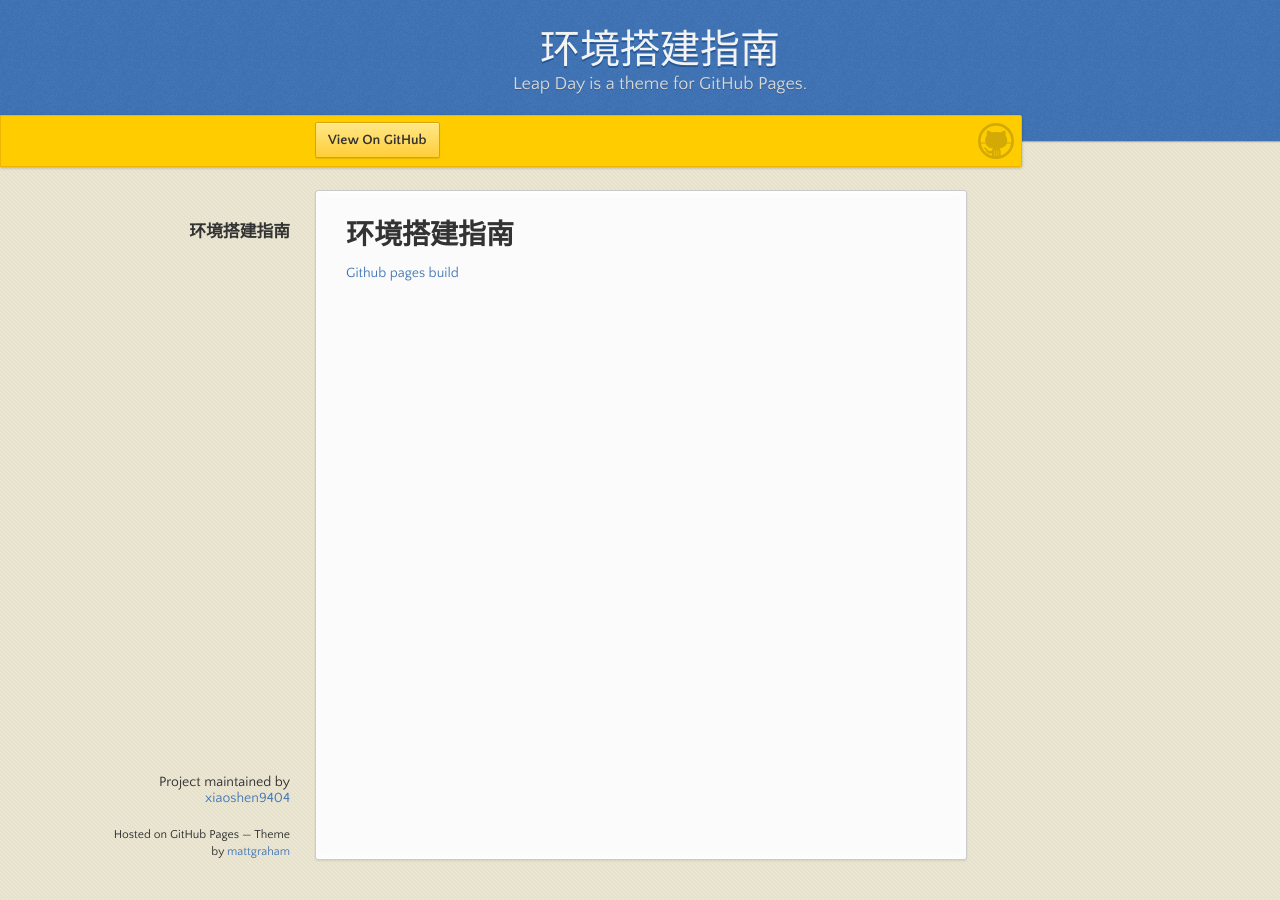
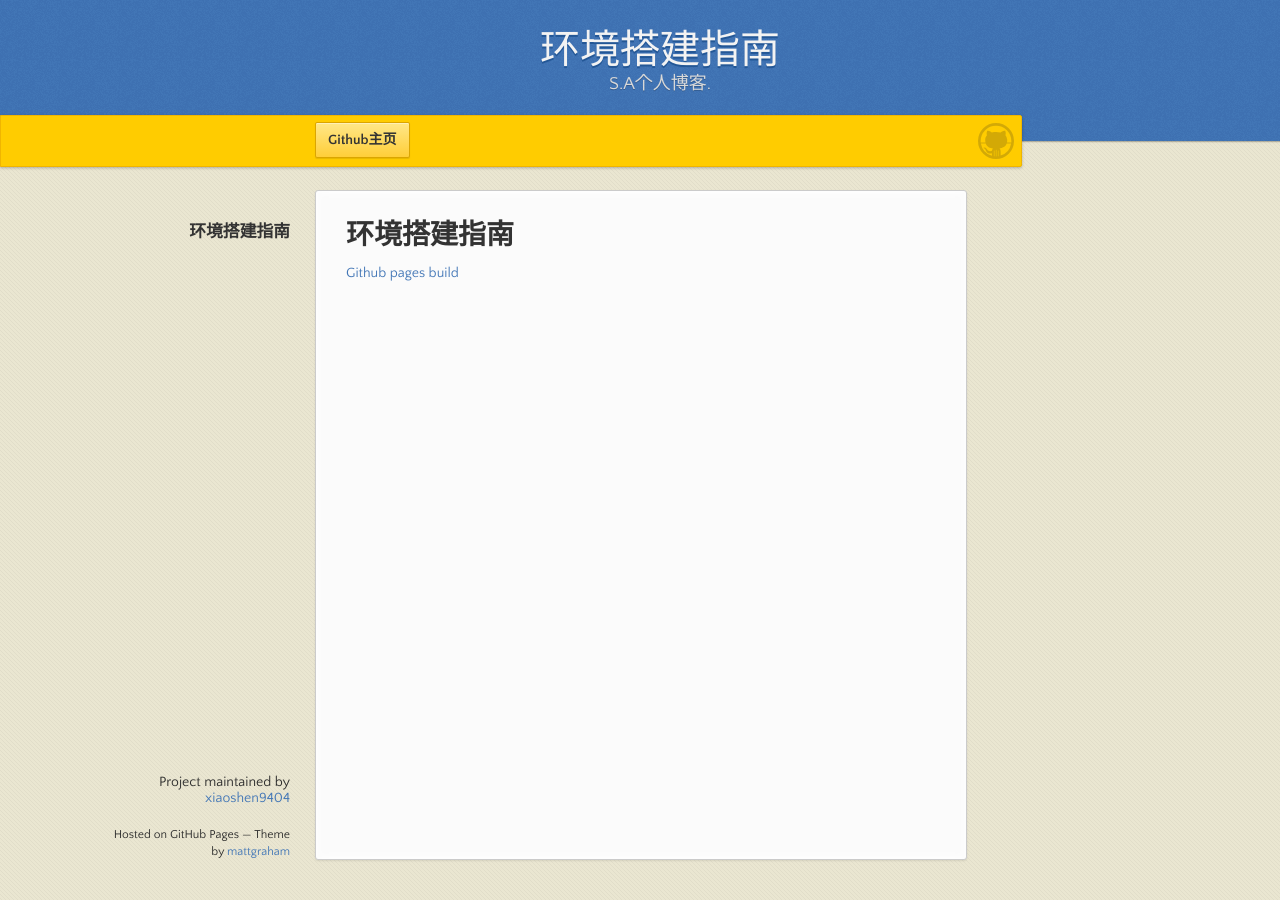
Before and after one commit to xiaoshen9404/blog, a Jekyll site: the page built from index.md, in a window 1280 px wide. Built offline with Jekyll 4.4.1, drawn with Linux system fonts in a browser that asks for light colours; our own code applies the rules of GitHub Pages for plain Markdown files.

Commit message:
title info change

```diff
--- a/_config.yml
+++ b/_config.yml
@@ -1,5 +1,5 @@
-title: Leap Day theme
-description: Leap Day is a theme for GitHub Pages.
+title: S.Andriver Blog
+description: S.A个人博客.
 show_downloads: false
 google_analytics:
 theme: jekyll-theme-leap-day
--- a/_layouts/default.html
+++ b/_layouts/default.html
@@ -25,7 +25,7 @@
       <div id="banner">
         <span id="logo"></span>
 
-        <a href="https://github.com/xiaoshen9404" class="button fork"><strong>View On GitHub</strong></a>
+        <a href="https://github.com/xiaoshen9404" class="button fork"><strong>Github主页</strong></a>
         {% if site.show_downloads %}
           <div class="downloads">
             <span>Downloads:</span>
```
